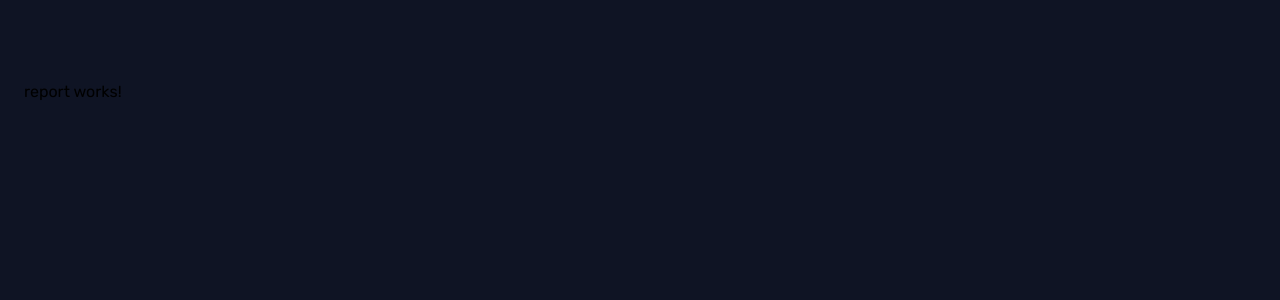
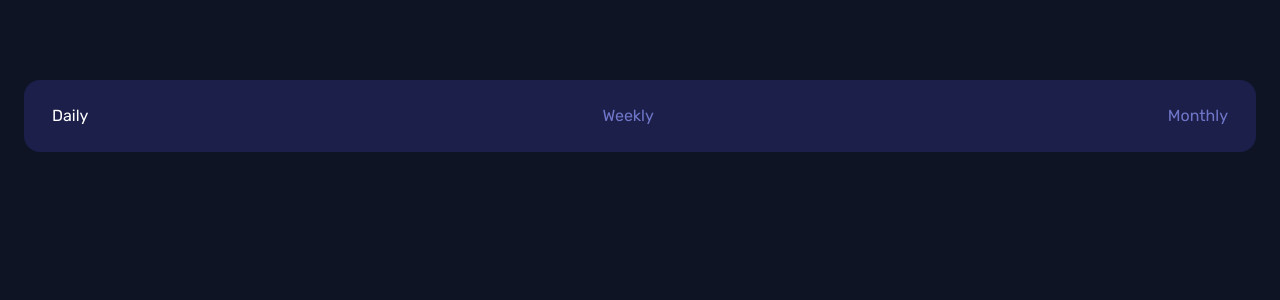
Before and after one commit to lioneltraore/frontendmentor.io-challenges, an Angular app in the folder Angular/time-tracking-dashboard/: page / in a window 1280 px wide. Shown: the top 300 px of the page. Built offline with nearby package versions, Linux system fonts and the light colour scheme.

Commit message:
add blueberry and picton blue blocks

```diff
--- a/Angular/time-tracking-dashboard/src/app/report/report.component.html
+++ b/Angular/time-tracking-dashboard/src/app/report/report.component.html
@@ -1 +1,12 @@
-<p>report works!</p>
+<!-- Blueberry block -->
+<div class="bg-dark-blue rounded-2xl">
+
+  <!-- Picton Blue block -->
+  <div class="flex justify-between px-5 py-4 text-desaturated-blue">
+    <span
+      *ngFor="let period of periods"
+      (click)="setActivePeriod(period)"
+      [ngClass]="{'text-white': activePeriod === period}"
+    >{{ period }}</span>
+  </div>
+</div>
--- a/Angular/time-tracking-dashboard/src/app/report/report.component.ts
+++ b/Angular/time-tracking-dashboard/src/app/report/report.component.ts
@@ -7,9 +7,16 @@ import { Component, OnInit } from '@angular/core';
 })
 export class ReportComponent implements OnInit {
 
+  periods: string[] = ["Daily", "Weekly", "Monthly"];
+  activePeriod: string = "Daily";
+
   constructor() { }
 
   ngOnInit(): void {
   }
 
+  setActivePeriod(period: string): void {
+    this.activePeriod = period;
+  }
+
 }
```
